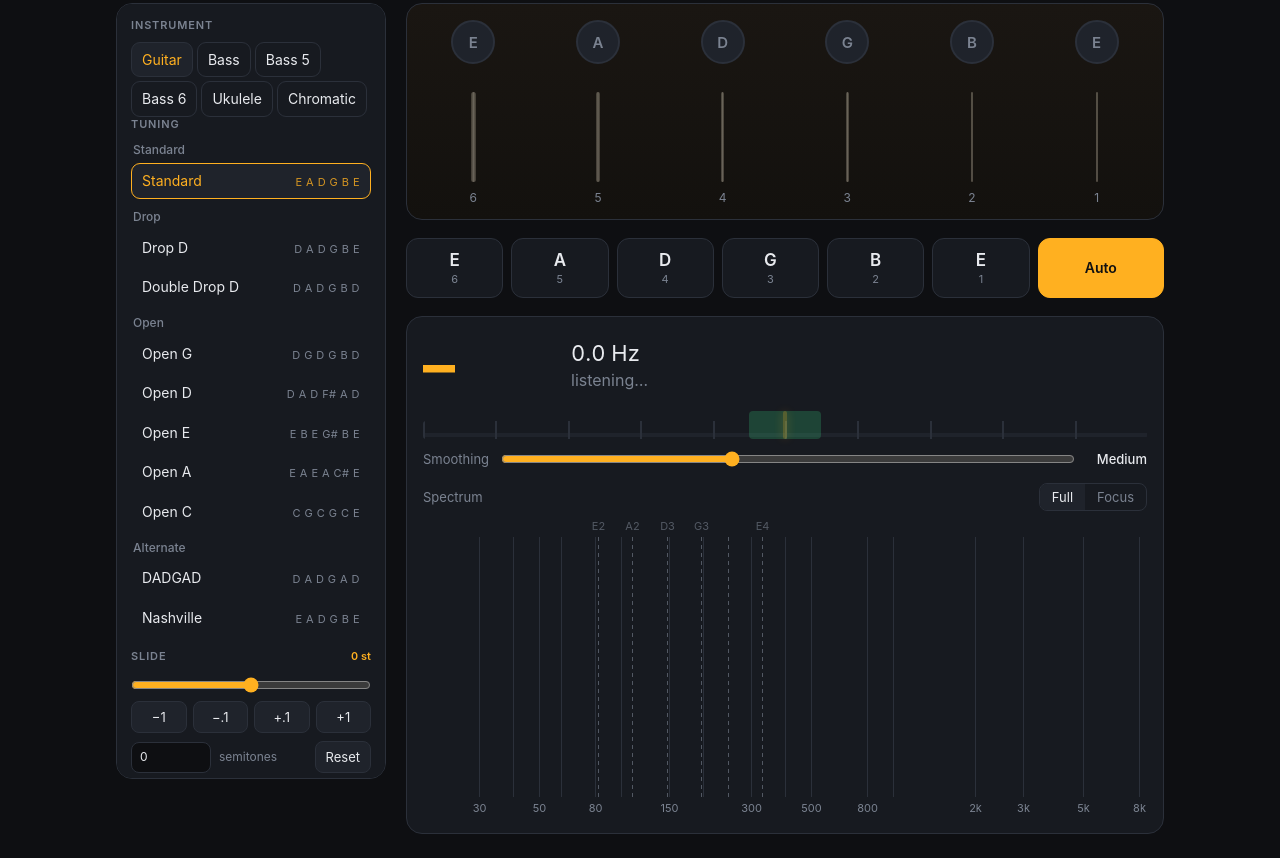
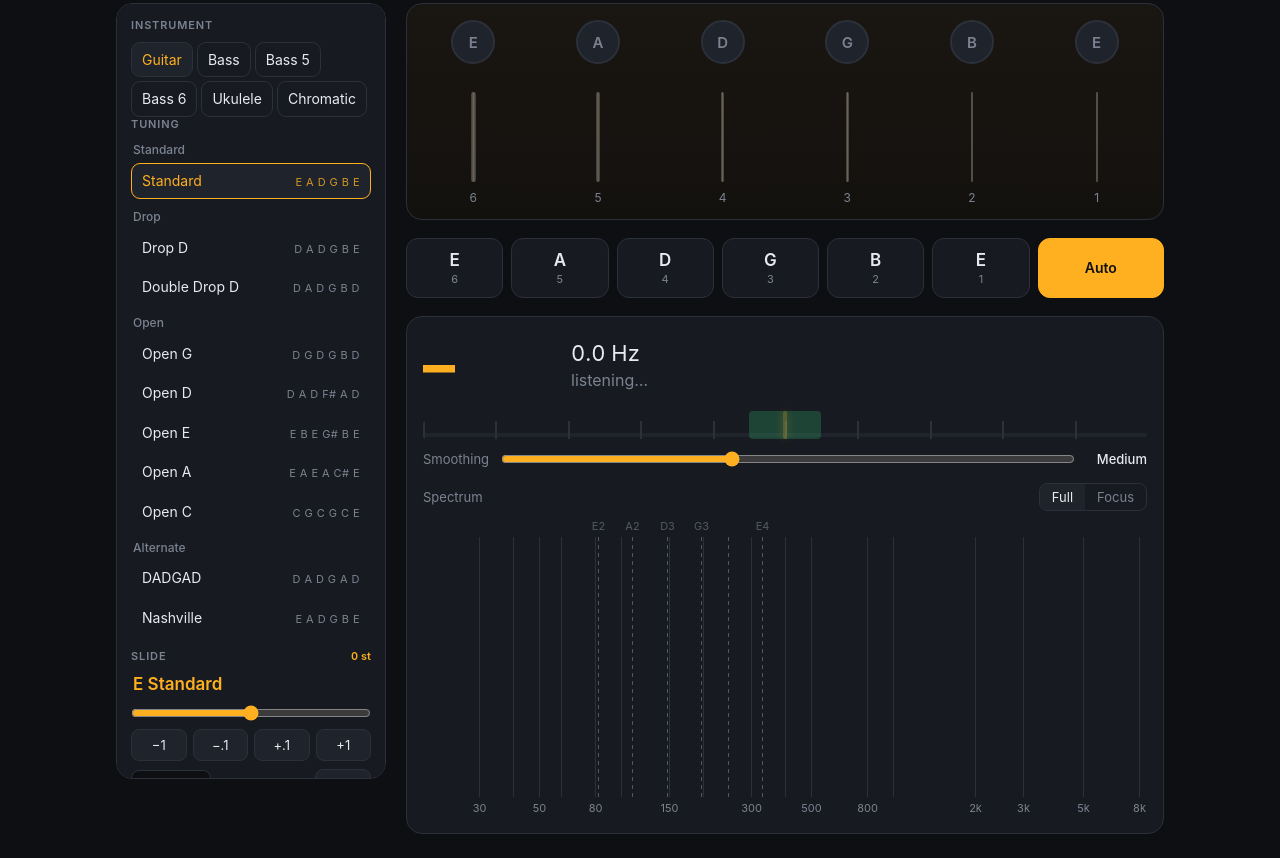
Before and after one commit to mrpie95/tunIN, a plain HTML site: page web/index.html in a window 1280 px wide. Shown: the part 71-929 px from the top of the page. Drawn offline with Linux system fonts and the light colour scheme.

Commit message:
Show the real tuning name for the current slide (Drop C, Eb Standard, ...)

```diff
--- a/web/app.js
+++ b/web/app.js
@@ -56,6 +56,12 @@ const INSTRUMENTS = [
   { id: 'chromatic', name: 'Chromatic', wires: [], groups: [{ name: 'Any', tunings: [{ id: 'any', name: 'Any note', notes: [] }] }] },
 ];
 INSTRUMENTS.forEach(i => { i.tunings = i.groups.flatMap(g => g.tunings); });
+// what the tuning is called once slid: {k} = key note of the pattern, {notes} = the string letters
+const TITLES = { standard: '{k} Standard', 'drop-d': 'Drop {k}', 'double-drop-d': 'Double Drop {k}',
+  'open-g': 'Open {k}', 'open-d': 'Open {k}', 'open-e': 'Open {k}', 'open-a': 'Open {k}', 'open-c': 'Open {k}' };
+const KEYS = { 'open-g': 'G2', 'open-d': 'D2', 'open-e': 'E2', 'open-a': 'A2', 'open-c': 'C2' }; // chord root of open tunings
+INSTRUMENTS.find(i => i.id === 'ukulele').tunings.forEach(t => { t.title = '{notes}'; });
+const FLATS = { 'C#': 'Db', 'D#': 'Eb', 'G#': 'Ab', 'A#': 'Bb' };
 const IN_TUNE_CENTS = 5;
 const AUTO = -1;
 const OFFSET_LIMIT = 96; // semitones either way (typed); the slider covers ±36
@@ -181,7 +187,18 @@ function buildButtons() {
   elButtons.appendChild(a);
 }
 
+function tuningTitle() {
+  if (!strings.length) return '';
+  const pretty = n => FLATS[n] || n;
+  const keyStr = KEYS[tuning.id] ? noteOfMidi(parseMidi(KEYS[tuning.id]) + offset)
+    : strings.reduce((a, b) => (b.midi < a.midi ? b : a));
+  const tpl = tuning.title || TITLES[tuning.id] || '{notes}';
+  const name = tpl.replace('{k}', pretty(keyStr.name)).replace('{notes}', strings.map(s => pretty(s.name)).join(''));
+  return name + (keyStr.cents ? ' ' + fmtCents(keyStr.cents) : '');
+}
+
 function syncSlide() {
+  $('tuningName').textContent = tuningTitle();
   const o = Math.round(offset * 100) / 100;
   elOffset.value = Math.max(-36, Math.min(36, o));
   if (document.activeElement !== elOffNum) elOffNum.value = o;
--- a/web/index.html
+++ b/web/index.html
@@ -28,6 +28,7 @@
           <div id="tunings" aria-label="Tuning presets"></div>
 
           <h3>Slide <span class="off" id="offLabel">0 st</span></h3>
+          <div class="tuning-name" id="tuningName"></div>
           <div class="slide">
             <input type="range" id="offset" min="-36" max="36" step="0.05" value="0" aria-label="Slide all strings">
             <div class="slide-btns">
--- a/web/style.css
+++ b/web/style.css
@@ -165,3 +165,5 @@ canvas { width: 100%; height: 100%; display: block; }
 .smooth { display: flex; align-items: center; gap: 10px; font-size: 13px; color: var(--dim); margin-bottom: 14px; }
 .smooth input { flex: 1; accent-color: var(--accent); }
 .smooth b { width: 60px; text-align: right; font-weight: 500; color: var(--text); }
+
+.tuning-name { font-size: 17px; font-weight: 600; color: var(--accent); margin: 0 0 4px 2px; min-height: 1.4em; }
--- a/web/sw.js
+++ b/web/sw.js
@@ -1,4 +1,4 @@
-const CACHE = 'tunin-v9';
+const CACHE = 'tunin-v10';
 const ASSETS = ['./', './index.html', './style.css', './app.js', './register-sw.js', './manifest.webmanifest',
   './icons/icon.svg', './icons/icon-192.png', './icons/icon-512.png'];
 
```
